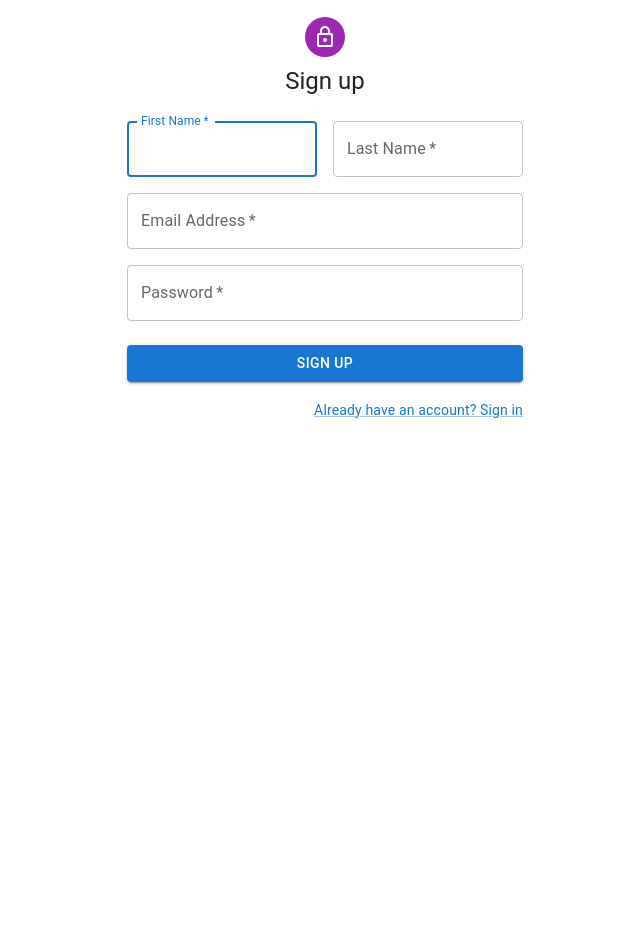
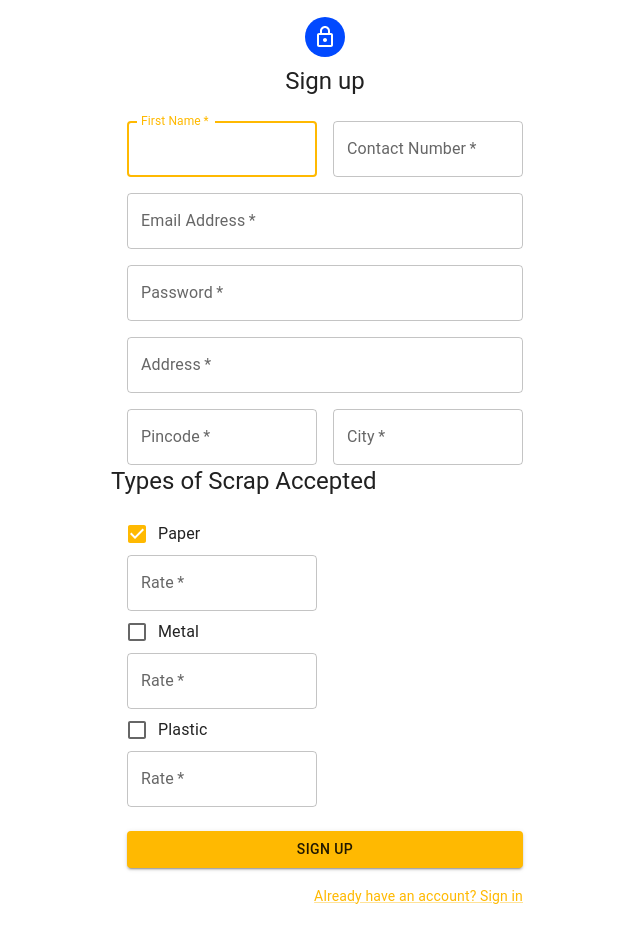
Before and after one commit to Ishikaa-Pitti/client, a React (Create React App) app: page /registerr in a window 1280 px wide. Shown: the part 460-1402 px from the top of the page, without its empty margins (315-955 px from the left). Built offline with nearby package versions, Linux system fonts and the light colour scheme.

Commit message:
recycler registeration UI Complete

```diff
--- a/src/pages/registerr.js
+++ b/src/pages/registerr.js
@@ -11,9 +11,10 @@ import Typography from '@mui/material/Typography';
 import Container from '@mui/material/Container';
 import { createTheme, ThemeProvider } from '@mui/material/styles';
 import { useNavigate } from 'react-router-dom';
-
-
-const theme = createTheme();
+import {theme} from '../App';
+import FormGroup from '@mui/material/FormGroup';
+import FormControlLabel from '@mui/material/FormControlLabel';
+import Checkbox from '@mui/material/Checkbox';
 
 export default function Registerr() {
   const navigate = useNavigate();
@@ -77,9 +78,9 @@ export default function Registerr() {
                 <TextField
                   required
                   fullWidth
-                  id="lastName"
-                  label="Last Name"
-                  name="lastName"
+                  id="contact"
+                  label="Contact Number"
+                  name="contactNumber"
                   autoComplete="family-name"
                 />
               </Grid>
@@ -104,6 +105,74 @@ export default function Registerr() {
                   autoComplete="new-password"
                 />
               </Grid>
+              <Grid item xs={12}>
+                <TextField
+                  required
+                  fullWidth
+                  name="address"
+                  label="Address"
+
+                  id="address"
+                  autoComplete="address"
+                />
+
+              </Grid>
+              <Grid item xs={6}>
+                <TextField
+                  required
+                  fullWidth
+                  name="pincode"
+                  label="Pincode"
+
+                  id="pincode"
+                  autoComplete="pincode"
+                />
+
+              </Grid>
+              <Grid item xs={6}>
+                <TextField
+                  required
+                  fullWidth
+                  name="city"
+                  label="City"
+
+                  id="city"
+                  autoComplete="city"
+                />
+
+              </Grid>
+              <Typography component="h1" variant="h5" >Types of Scrap Accepted</Typography>
+              <Grid item xs={6} >
+              <FormGroup>
+                <FormControlLabel control={<Checkbox defaultChecked />} label="Paper" />
+                <TextField
+                  required
+                  fullWidth
+                  name="Paperrate"
+                  label="Rate"
+                  id="PaperRate"
+                  autoComplete="paper-rate"
+                />
+                <FormControlLabel control={<Checkbox />} label="Metal" />
+                <TextField
+                  required
+                  fullWidth
+                  name="Metalrate"
+                  label="Rate"
+                  id="MetalRate"
+                  autoComplete="metal-rate"
+                />
+                <FormControlLabel control={<Checkbox />} label=" Plastic" />
+                <TextField
+                  required
+                  fullWidth
+                  name="Plasticrate"
+                  label="Rate"
+                  id="PlasticRate"
+                  autoComplete="plastic-rate"
+                />
+              </FormGroup>
+              </Grid>
             </Grid>
             <Button
               type="submit"
```
